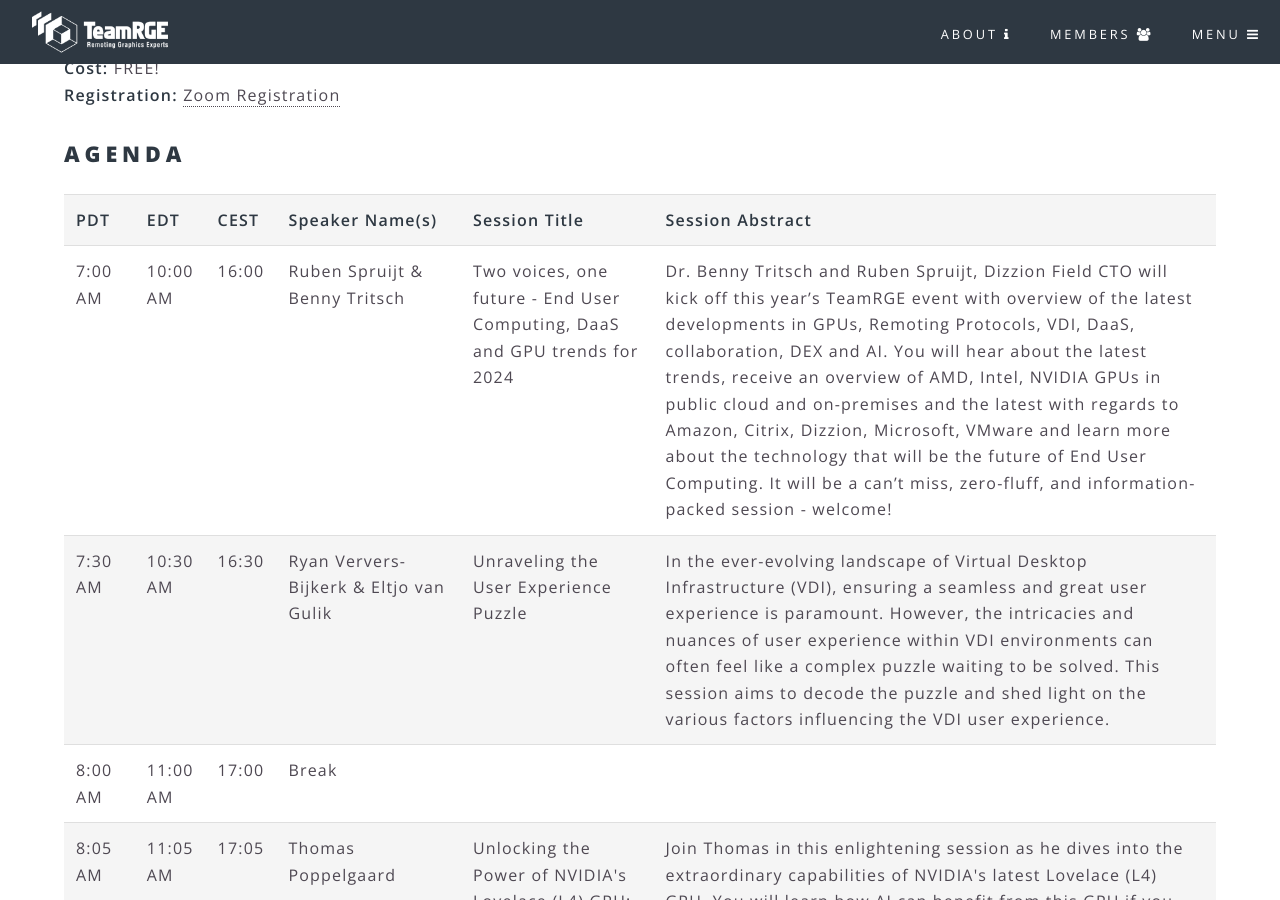
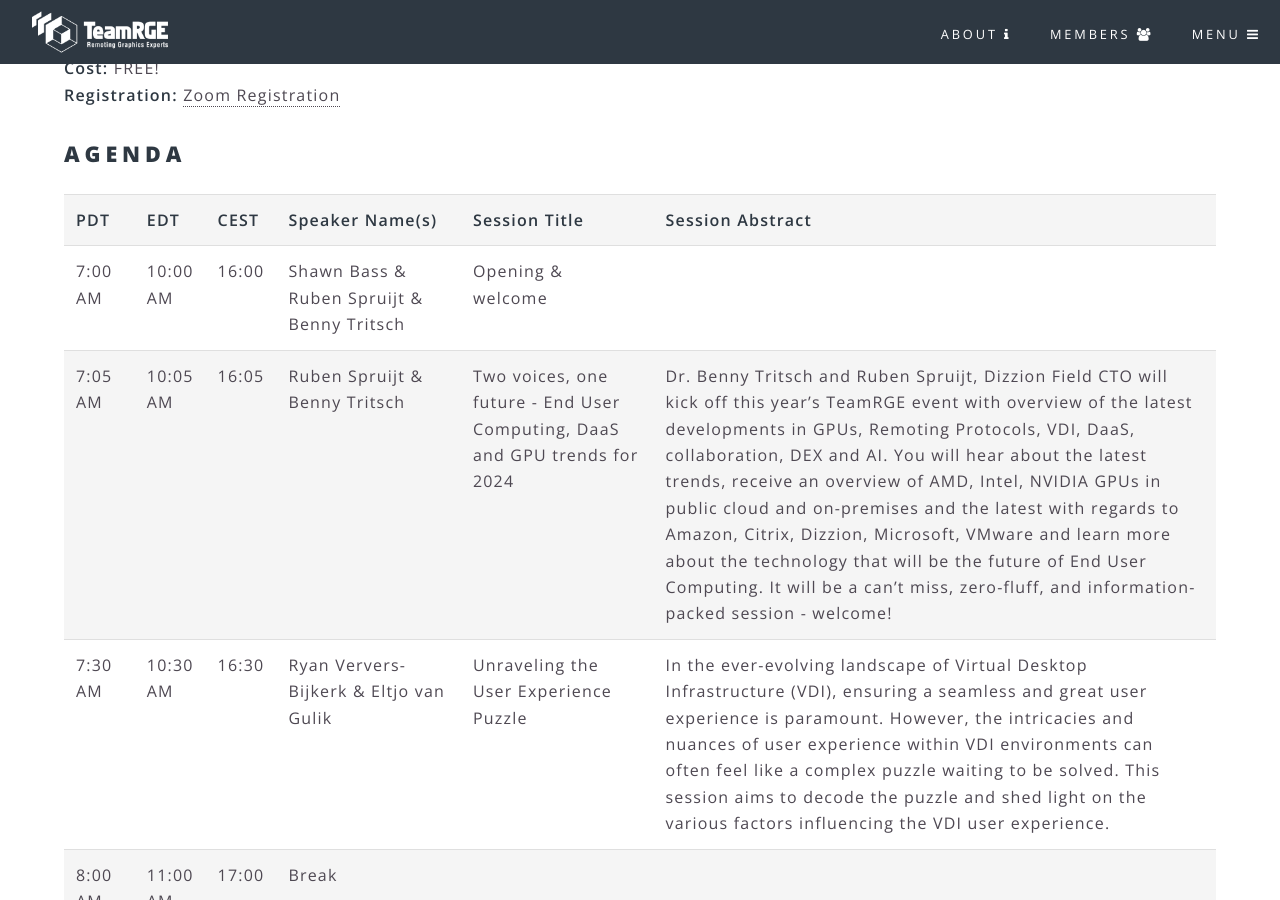
Before and after one commit to TeamRGE/teamrge-website, a Jekyll site: the page built from events.html, in a window 1280 px wide and 900 px high, scrolled down 747 px. Built offline with Jekyll 4.4.1, drawn with Linux system fonts in a browser that asks for light colours.

Commit message:
Correction time and added welcome opening

```diff
--- a/events.html
+++ b/events.html
@@ -33,6 +33,14 @@
         <td>7:00 AM</td>
         <td>10:00 AM</td>
         <td>16:00</td>
+        <td width="235">Shawn Bass  &amp; Ruben Spruijt &amp; Benny Tritsch</td>
+        <td width="227">Opening & welcome</td>
+        <td width="925"></td>
+    </tr>
+    <tr>
+        <td>7:05 AM</td>
+        <td>10:05 AM</td>
+        <td>16:05</td>
         <td width="235">Ruben Spruijt &amp; Benny Tritsch</td>
         <td width="227">Two voices, one future - End User Computing, DaaS and GPU trends for 2024</td>
         <td width="925">Dr. Benny Tritsch and Ruben Spruijt, Dizzion Field CTO will kick off this year’s TeamRGE event with overview of the latest developments in GPUs, Remoting Protocols, VDI, DaaS, collaboration, DEX and AI. You will hear about the latest trends, receive an overview of AMD, Intel, NVIDIA GPUs in public cloud and on-premises and the latest with regards to Amazon, Citrix, Dizzion, Microsoft, VMware and learn more about the technology that will be the future of End User Computing. It will be a can’t miss, zero-fluff, and information-packed session - welcome!</td>
```
Also changed, not shown: other parts of events.html (+1 -1 lines).
